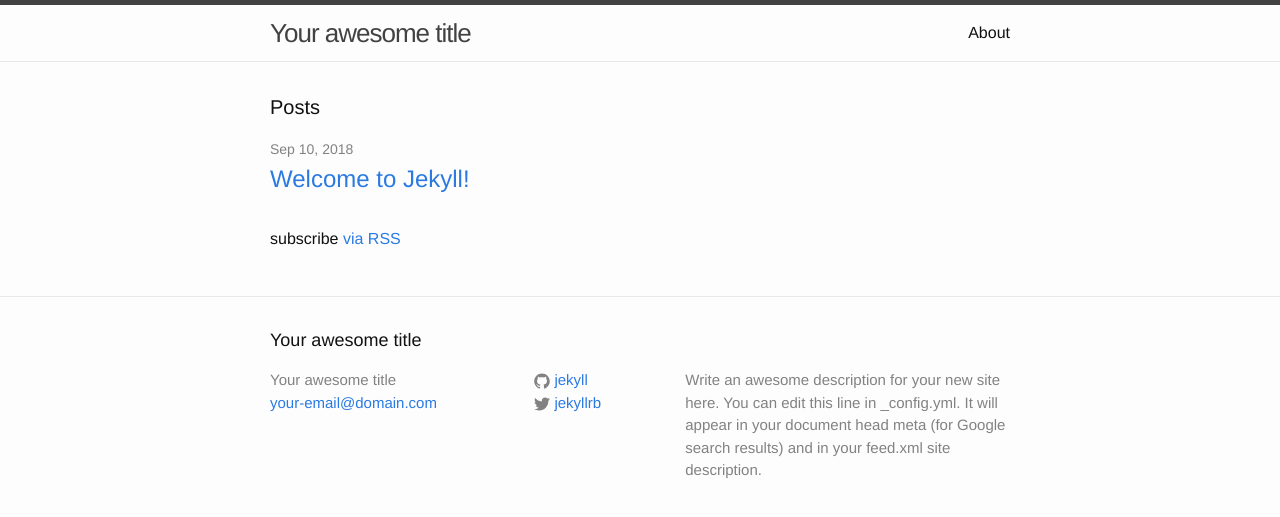
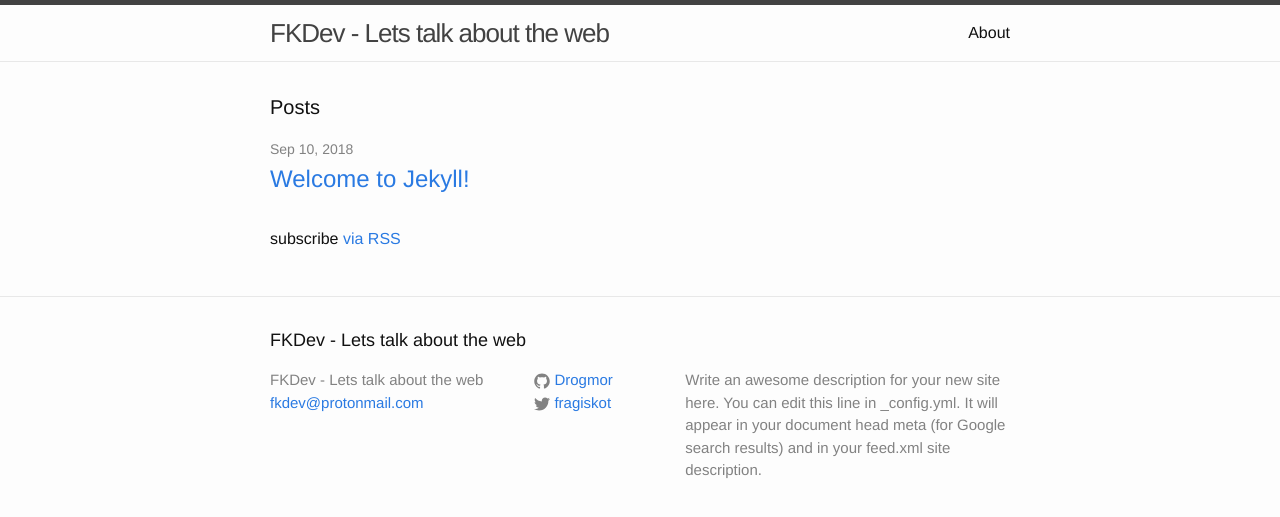
Before and after one commit to Drogmor/drogmor.github.io, a Jekyll site: the page built from index.html, in a window 1280 px wide. Shown: the top 517 px of the page. Built offline with Jekyll 4.4.1, drawn with Linux system fonts in a browser that asks for light colours.

Commit message:
Basic configuration setup

```diff
--- a/_config.yml
+++ b/_config.yml
@@ -6,16 +6,16 @@
 # 'jekyll serve'. If you change this file, please restart the server process.
 
 # Site settings
-title: Your awesome title
-email: your-email@domain.com
+title: FKDev - Lets talk about the web
+email: fkdev@protonmail.com
 description: > # this means to ignore newlines until "baseurl:"
   Write an awesome description for your new site here. You can edit this
   line in _config.yml. It will appear in your document head meta (for
   Google search results) and in your feed.xml site description.
 baseurl: "" # the subpath of your site, e.g. /blog
 url: "http://yourdomain.com" # the base hostname & protocol for your site
-twitter_username: jekyllrb
-github_username:  jekyll
+twitter_username: fragiskot
+github_username:  Drogmor
 
 # Build settings
 markdown: kramdown
```
